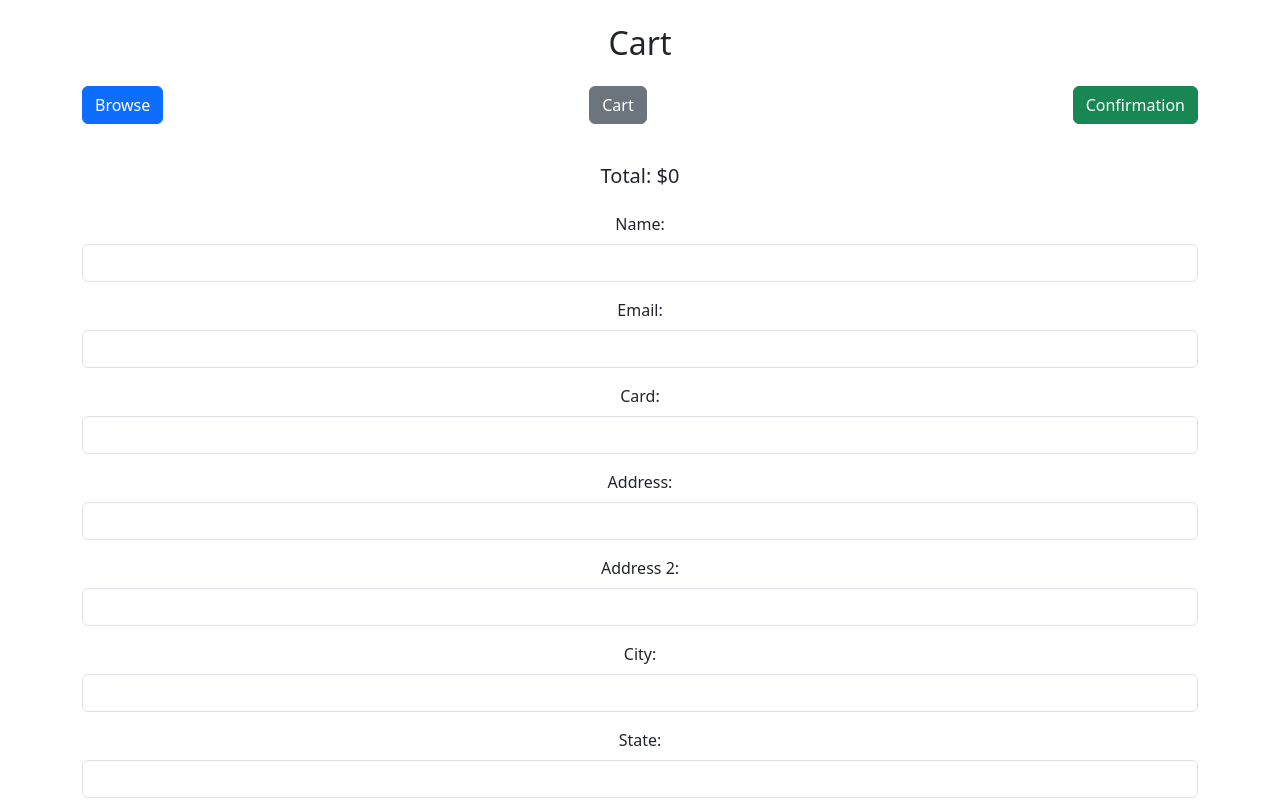
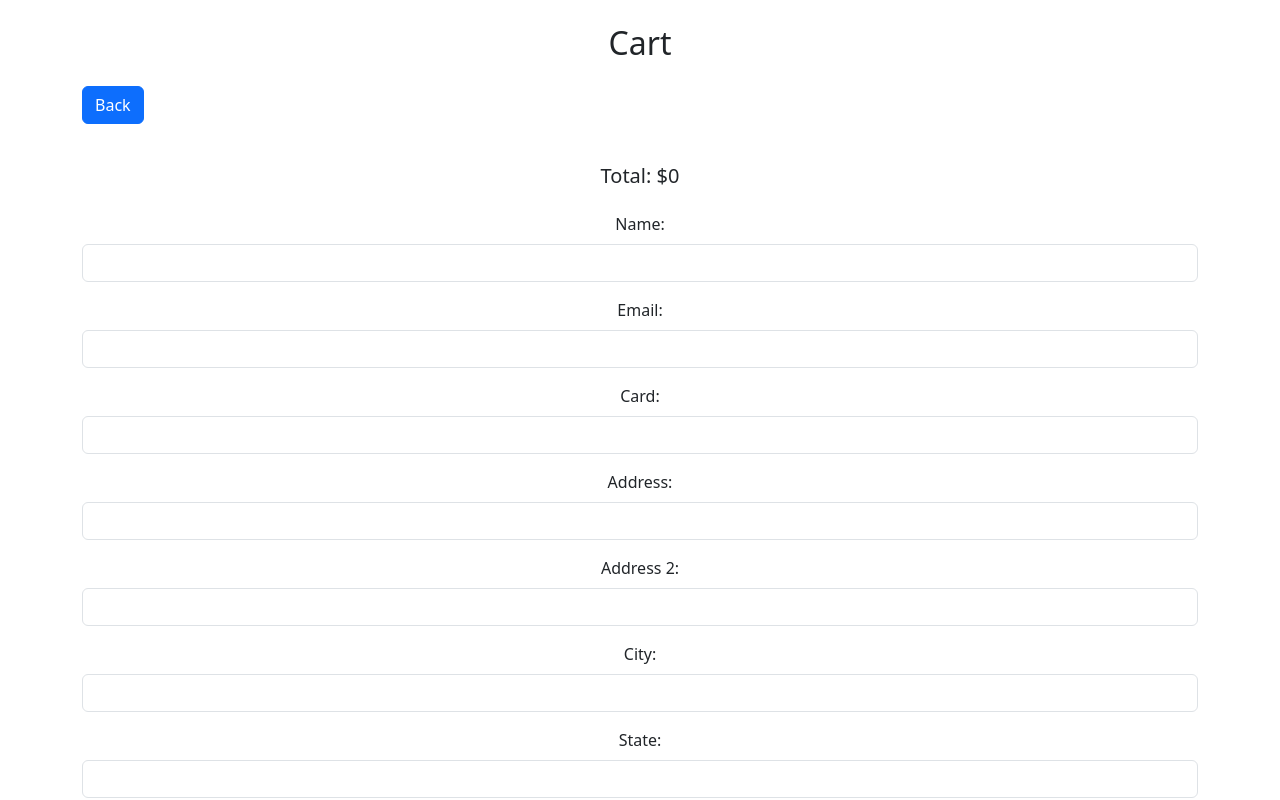
Before and after one commit to Ian-Halstead-Dev/309-Projects, a React (Create React App) app in the folder project-2/: page / in a window 1280 px wide. Both pictures are taken after a click on the button "Cart". Shown: the top 800 px of the page. Built offline with nearby package versions, Linux system fonts and the light colour scheme.

Commit message:
Finished Project

```diff
--- a/project-2/src/App.js
+++ b/project-2/src/App.js
@@ -81,6 +81,8 @@ function App() {
           cartState={[cart, setCart]}
           setCurrentPage={setCurrentPage}
           totalPriceState={[totalPrice, setTotalPrice]}
+          cartState={[cart, setCart]}
+          menuState={[menu, setMenu]}
         ></Confirmation>
       );
     }
--- a/project-2/src/Pages/Browse.js
+++ b/project-2/src/Pages/Browse.js
@@ -27,14 +27,22 @@ function Browse(props) {
   return (
     <div className="Browse container py-4">
       <div className="mb-3">
-        <input type="text" className="form-control" placeholder="Search..." onInput={searchInput}></input>
+        <input
+          type="text"
+          className="form-control"
+          placeholder="Search..."
+          onInput={searchInput}
+        ></input>
       </div>
       <p className="h4 mb-4">Browse</p>
       <nav className="navbar navbar-expand-lg navbar-light bg-light mb-4">
         <div className="container-fluid">
-          <button className="btn btn-primary me-2" onClick={() => props.setCurrentPage("Browse")}>Browse</button>
-          <button className="btn btn-secondary me-2" onClick={() => props.setCurrentPage("Cart")}>Cart</button>
-          <button className="btn btn-success" onClick={() => props.setCurrentPage("Confirmation")}>Confirmation</button>
+          <button
+            className="btn btn-secondary me-2"
+            onClick={() => props.setCurrentPage("Cart")}
+          >
+            Cart
+          </button>
         </div>
       </nav>
       <div className="row">
--- a/project-2/src/Pages/Cart.js
+++ b/project-2/src/Pages/Cart.js
@@ -1,189 +1,6 @@
-// import React, { useState } from "react";
-// import CartCard from "../Components/CartCard";
-// import 'bootstrap/dist/css/bootstrap.min.css';
-
-// function Cart(props) {
-//   const [cart, setCart] = props.cartState;
-//   const [menu, setMenu] = props.menuState;
-
-//   const [name, setName] = useState("");
-//   const [email, setEmail] = useState("");
-//   const [card, setCard] = useState("");
-//   const [address, setAddress] = useState("");
-//   const [address2, setAddress2] = useState("");
-//   const [city, setCity] = useState("");
-//   const [state, setState] = useState("");
-//   const [zip, setZip] = useState("");
-
-//   const [errorText, setErrorText] = useState("");
-
-//   const [totalPrice, setTotalPrice] = props.totalPriceState;
-
-//   const submitForm = (e) => {
-//     e.preventDefault();
-
-//     if (!email.match(/^[\w\.-]+@([\w-]+\.)+[\w-]{2,4}$/)) {
-//       setErrorText("Please enter a valid email address");
-//       return;
-//     }
-//     if (!card.match(/^(?:\d{4}[-\s]?){3}\d{4}$/)) {
-//       setErrorText("Please enter a valid card");
-//       return;
-//     }
-
-//     if (!zip.match(/^\d{5}$/)) {
-//       setErrorText("Please enter a valid zip");
-//       return;
-//     }
-
-//     if (name == "" || address == "" || city == "" || state == "") {
-//       setErrorText("All data is required except for Address 2");
-//       return;
-//     }
-//   };
-
-//   const displayCart = () => {
-//     let displayedJsx = [];
-//     for (let i = 0; i < cart.length; i++) {
-//       if (cart[i] !== 0) {
-//         displayedJsx.push(
-//           <CartCard product={menu[i]} amount={cart[i]} key={i} />
-//         );
-//       }
-//     }
-//     return displayedJsx;
-//   };
-
-//   return (
-//     <div className="Cart container py-4">
-//       <h2 className="mb-4">Cart</h2>
-//       <div className="mb-3 d-flex justify-content-between">
-//         <button className="btn btn-primary" onClick={() => props.setCurrentPage("Browse")}>Browse</button>
-//         <button className="btn btn-secondary" onClick={() => props.setCurrentPage("Cart")}>Cart</button>
-//         <button className="btn btn-success" onClick={() => props.setCurrentPage("Confirmation")}>Confirmation</button>
-//       </div>
-//       <div className="row mb-4">
-//         {displayCart()}
-//       </div>
-//       <p className="h5">Total: ${totalPrice}</p>
-
-//       <form className="mt-4" >
-//         <div className="mb-3">
-//           <label className="form-label">Name:</label>
-//           <input
-//             type="text"
-//             className="form-control"
-//             value={name}
-//             onChange={(e) => {
-//               setName(e.target.value);
-//               setErrorText("");
-//             }}
-//           />
-//         </div>
-
-//         <div className="mb-3">
-//           <label className="form-label">Email:</label>
-//           <input
-//             type="email"
-//             className="form-control"
-//             value={email}
-//             onChange={(e) => {
-//               setEmail(e.target.value);
-//               setErrorText("");
-//             }}
-//           />
-//         </div>
-
-//         <div className="mb-3">
-//           <label className="form-label">Card:</label>
-//           <input
-//             type="text"
-//             className="form-control"
-//             value={card}
-//             onChange={(e) => {
-//               setCard(e.target.value);
-//               setErrorText("");
-//             }}
-//           />
-//         </div>
-
-//         <div className="mb-3">
-//           <label className="form-label">Address:</label>
-//           <input
-//             type="text"
-//             className="form-control"
-//             value={address}
-//             onChange={(e) => {
-//               setAddress(e.target.value);
-//               setErrorText("");
-//             }}
-//           />
-//         </div>
-
-//         <div className="mb-3">
-//           <label className="form-label">Address 2:</label>
-//           <input
-//             type="text"
-//             className="form-control"
-//             value={address2}
-//             onChange={(e) => {
-//               setAddress2(e.target.value);
-//               setErrorText("");
-//             }}
-//           />
-//         </div>
-
-//         <div className="mb-3">
-//           <label className="form-label">City:</label>
-//           <input
-//             type="text"
-//             className="form-control"
-//             value={city}
-//             onChange={(e) => {
-//               setCity(e.target.value);
-//               setErrorText("");
-//             }}
-//           />
-//         </div>
-
-//         <div className="mb-3">
-//           <label className="form-label">State:</label>
-//           <input
-//             type="text"
-//             className="form-control"
-//             value={state}
-//             onChange={(e) => {
-//               setState(e.target.value);
-//               setErrorText("");
-//             }}
-//           />
-//         </div>
-
-//         <div className="mb-3">
-//           <label className="form-label">Zip Code:</label>
-//           <input
-//             type="text"
-//             className="form-control"
-//             value={zip}
-//             onChange={(e) => {
-//               setZip(e.target.value);
-//               setErrorText("");
-//             }}
-//           />
-//         </div>
-
-//         <p className="text-danger">{errorText}</p>
-
-//         <button type="submit" className="btn btn-success" onClick={submitForm}>Submit</button>
-//       </form>
-//     </div>
-//   );
-// }
-
-// export default Cart;
 import React, { useState } from "react";
 import CartCard from "../Components/CartCard";
-import 'bootstrap/dist/css/bootstrap.min.css';
+import "bootstrap/dist/css/bootstrap.min.css";
 
 function Cart(props) {
   const [cart, setCart] = props.cartState;
@@ -234,7 +51,7 @@ function Cart(props) {
       city,
       state,
       zip,
-      totalPrice
+      totalPrice,
     };
 
     localStorage.setItem("formData", JSON.stringify(formData));
@@ -259,16 +76,17 @@ function Cart(props) {
     <div className="Cart container py-4">
       <h2 className="mb-4 d-f">Cart</h2>
       <div className="mb-3 d-flex justify-content-between">
-        <button className="btn btn-primary" onClick={() => props.setCurrentPage("Browse")}>Browse</button>
-        <button className="btn btn-secondary" onClick={() => props.setCurrentPage("Cart")}>Cart</button>
-        <button className="btn btn-success" onClick={() => props.setCurrentPage("Confirmation")}>Confirmation</button>
+        <button
+          className="btn btn-primary"
+          onClick={() => props.setCurrentPage("Browse")}
+        >
+          Back
+        </button>
       </div>
-      <div className="row mb-4">
-        {displayCart()}
-      </div>
+      <div className="row mb-4">{displayCart()}</div>
       <p className="h5">Total: ${totalPrice}</p>
 
-      <form className="mt-4" >
+      <form className="mt-4">
         <div className="mb-3">
           <label className="form-label">Name:</label>
           <input
@@ -375,7 +193,9 @@ function Cart(props) {
 
         <p className="text-danger">{errorText}</p>
 
-        <button type="submit" className="btn btn-success" onClick={submitForm}>Submit</button>
+        <button type="submit" className="btn btn-success" onClick={submitForm}>
+          Submit
+        </button>
       </form>
     </div>
   );
--- a/project-2/src/Pages/Confirmation.js
+++ b/project-2/src/Pages/Confirmation.js
@@ -1,52 +1,24 @@
-// import React, { useState } from "react";
+import React, { useEffect, useState } from "react";
+import "bootstrap/dist/css/bootstrap.min.css";
 
-// function Confirmation(props) {
-//   return (
-//     <div className="Confirmation">
-//       <p>Confirmation</p>
-//       <button onClick={() => props.setCurrentPage("Browse")}>Browse</button>
-//       <button onClick={() => props.setCurrentPage("Confirmation")}>Confirmation</button>
-//       <button onClick={() => props.setCurrentPage("Cart")}>Cart</button>
-//     </div>
-//   );
-// }
+import CartCard from "../Components/CartCard";
 
-// import React from "react";
-// import 'bootstrap/dist/css/bootstrap.min.css';
+function Confirmation(props) {
+  const [formData, setFormData] = useState(null);
+  const [cart, setCart] = props.cartState;
+  const [menu, setMenu] = props.menuState;
 
-// function Confirmation(props) {
-//   const { formData } = props; // Ensure `formData` is passed as a prop
-
-//   if (!formData) {
-//     return <p>No data available. Please complete the form first.</p>;
-//   }
-
-//   return (
-//     <div className="Confirmation container mt-4 bg-light p-4 rounded">
-//       <h2 className="text-success mb-3">Confirmation</h2>
-//       <div className="mb-3">
-//         <button className="btn btn-primary me-2" onClick={() => props.setCurrentPage("Browse")}>Browse</button>
-//         <button className="btn btn-success" onClick={() => props.setCurrentPage("Cart")}>Cart</button>
-//         <button className="btn btn-secondary me-2" onClick={() => props.setCurrentPage("Confirmation")}>Confirmation</button>
-//       </div>
-//       <div className="confirmation-details p-3 border rounded bg-white">
-//         <h4 className="text-info">Submitted Information:</h4>
-//         <p><strong>Name:</strong> {formData.name}</p>
-//         <p><strong>Email:</strong> {formData.email}</p>
-//         <p><strong>Card:</strong> ****-****-****-{formData.card.slice(-4)}</p>
-//         <p><strong>Address:</strong> {formData.address}, {formData.city}, {formData.state}, {formData.zip}</p>
-//         {formData.address2 && <p><strong>Address 2:</strong> {formData.address2}</p>}
-//       </div>
-//     </div>
-//   );
-// }
-
-// export default Confirmation;
-import React, { useEffect, useState } from "react";
-import 'bootstrap/dist/css/bootstrap.min.css';
-
-function Confirmation() {
-  const [formData, setFormData] = useState(null);
+  const displayCart = () => {
+    let displayedJsx = [];
+    for (let i = 0; i < cart.length; i++) {
+      if (cart[i] !== 0) {
+        displayedJsx.push(
+          <CartCard product={menu[i]} amount={cart[i]} key={i} />
+        );
+      }
+    }
+    return displayedJsx;
+  };
 
   useEffect(() => {
     const storedData = localStorage.getItem("formData");
@@ -56,9 +28,13 @@ function Confirmation() {
   }, []);
 
   if (!formData) {
-    return <div className="container mt-4 text-center">
-      <div className="alert alert-warning" role="alert">Loading...</div>
-    </div>;
+    return (
+      <div className="container mt-4 text-center">
+        <div className="alert alert-warning" role="alert">
+          Loading...
+        </div>
+      </div>
+    );
   }
 
   return (
@@ -66,21 +42,44 @@ function Confirmation() {
       <h2 className="text-success mb-4">Order Confirmation</h2>
       <div className="card mb-3">
         <div className="card-body">
+          <div className="row mb-4">{displayCart()}</div>
+
           <h4 className="card-title text-info">Submitted Information</h4>
-          <p className="card-text"><strong>Name:</strong> {formData.name}</p>
-          <p className="card-text"><strong>Email:</strong> {formData.email}</p>
-          <p className="card-text"><strong>Address:</strong> {formData.address}</p>
-          {formData.address2 && <p className="card-text"><strong>Address 2:</strong> {formData.address2}</p>}
-          <p className="card-text"><strong>City:</strong> {formData.city}</p>
-          <p className="card-text"><strong>State:</strong> {formData.state}</p>
-          <p className="card-text"><strong>Zip Code:</strong> {formData.zip}</p>
-          <p className="card-text"><strong>Total Price:</strong> ${formData.totalPrice}</p>
+          <p className="card-text">
+            <strong>Name:</strong> {formData.name}
+          </p>
+          <p className="card-text">
+            <strong>Email:</strong> {formData.email}
+          </p>
+          <p className="card-text">
+            <strong>Address:</strong> {formData.address}
+          </p>
+          {formData.address2 && (
+            <p className="card-text">
+              <strong>Address 2:</strong> {formData.address2}
+            </p>
+          )}
+          <p className="card-text">
+            <strong>City:</strong> {formData.city}
+          </p>
+          <p className="card-text">
+            <strong>State:</strong> {formData.state}
+          </p>
+          <p className="card-text">
+            <strong>Zip Code:</strong> {formData.zip}
+          </p>
+          <p className="card-text">
+            <strong>Total Price:</strong> ${formData.totalPrice}
+          </p>
         </div>
       </div>
       <div className="text-center">
-        <button className="btn btn-primary me-2" onClick={() => window.location.href = '/browse'}>Browse</button>
-        <button className="btn btn-success me-2" onClick={() => window.location.href = '/cart'}>Cart</button>
-        <button className="btn btn-secondary" onClick={() => window.location.href = '/confirmation'}>Confirmation</button>
+        <button
+          className="btn btn-primary me-2"
+          onClick={() => (window.location.href = "/browse")}
+        >
+          Browse
+        </button>
       </div>
     </div>
   );
```
